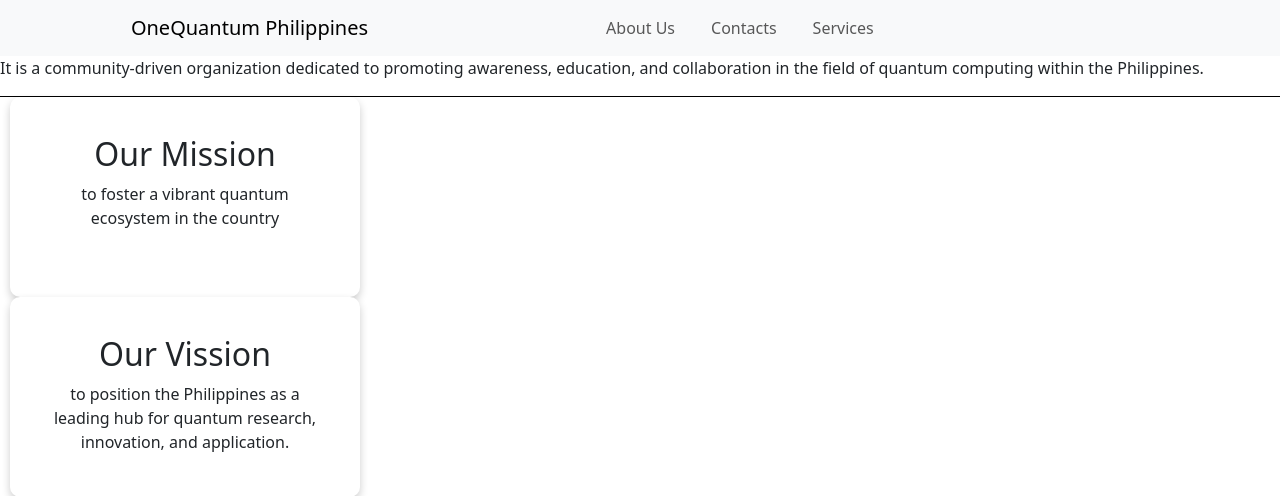
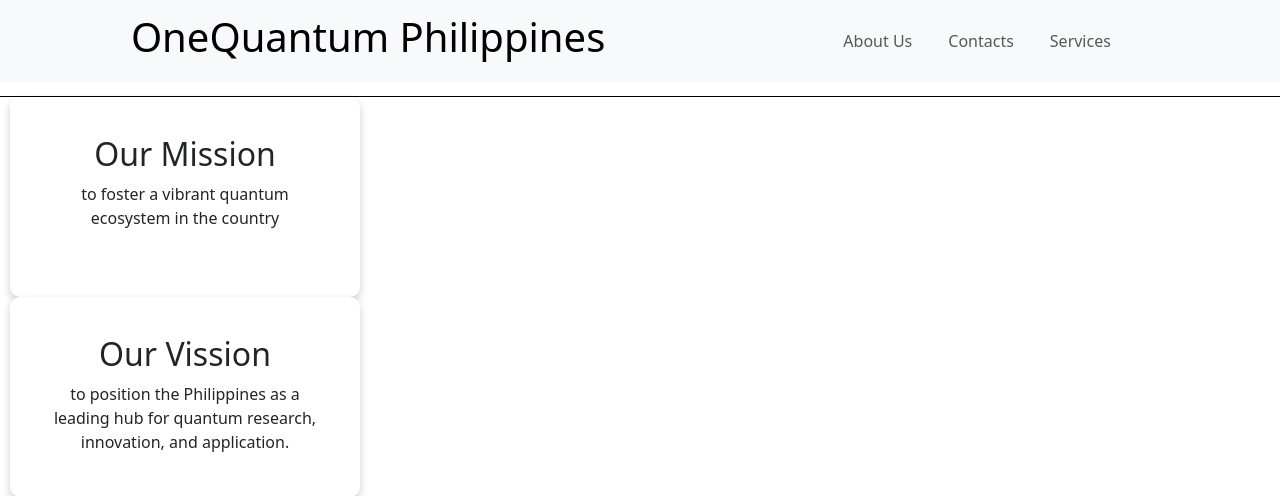
Before and after one commit to lalalance12/OneQuantum-PH-Website, a Flask app: page /about-us in a window 1280 px wide. Shown: the top 496 px of the page. Run offline with Flask 3, Linux system fonts and the light colour scheme.

Commit message:
refactor code in navbar

```diff
--- a/app/templates/base.html
+++ b/app/templates/base.html
@@ -25,7 +25,7 @@
     <!-- Navigation Bar  -->
     <nav class="navbar navbar-expand-lg bg-body-tertiary fixed-top">
         <div class="container-fluid px-5">
-          <a class="navbar-brand add-marg" href="{{url_for('index')}}">OneQuantum Philippines</a>
+          <a class="navbar-brand add-marg" href="{{url_for('index')}}"><h1 class="main-logo">OneQuantum Philippines</h1></a>
           <button class="navbar-toggler" type="button" data-bs-toggle="collapse" data-bs-target="#navbarSupportedContent" aria-controls="navbarSupportedContent" aria-expanded="false" aria-label="Toggle navigation">
             <span class="navbar-toggler-icon"></span>
           </button>
```
